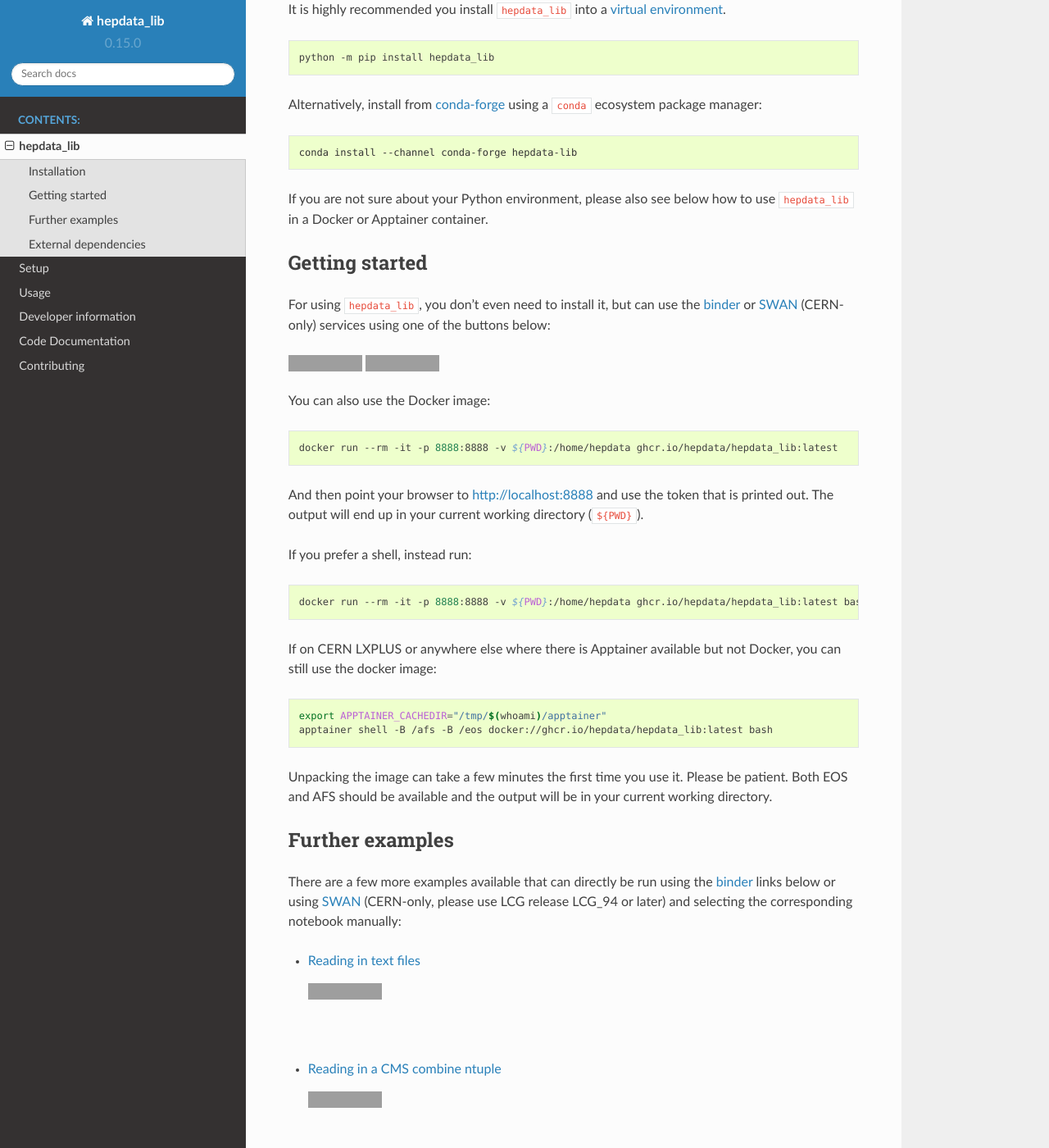
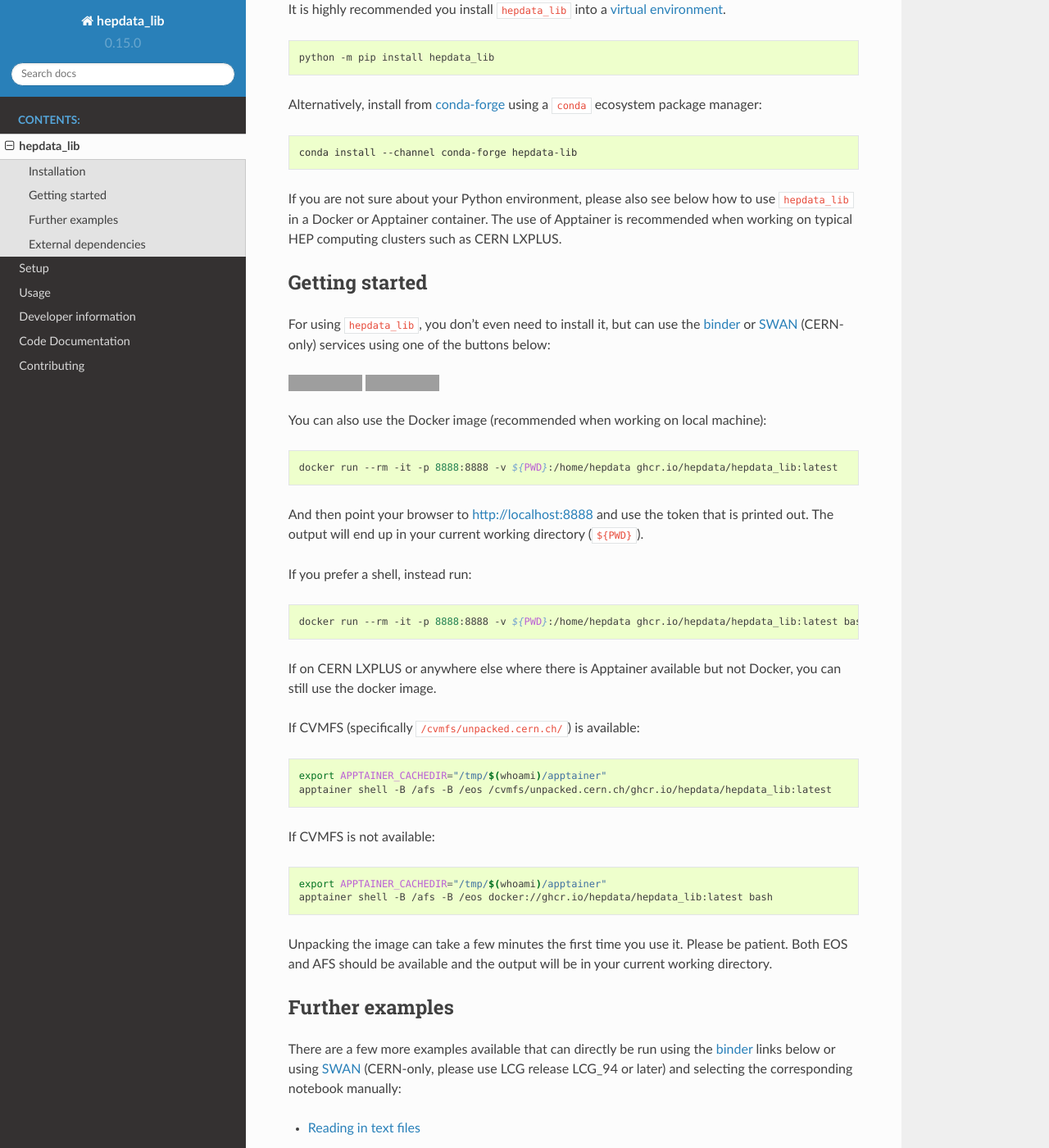
Before and after one commit to HEPData/hepdata_lib, a Sphinx documentation site: the page built from docs/README.rst, in a window 1280 px wide and 1400 px high, scrolled down 404 px. Shown: the whole window at 82% size. Built offline with Sphinx 7.4.7 and the Read the Docs theme 2.0.0, drawn with Linux system fonts in a browser that asks for light colours; grey boxes are pictures that could not be loaded.

Commit message:
Add more details on Apptainer usage to setup/getting started docs (#268)

````diff
--- a/README.md
+++ b/README.md
@@ -29,6 +29,7 @@ conda install --channel conda-forge hepdata-lib
 ```
 
 If you are not sure about your Python environment, please also see below how to use `hepdata_lib` in a Docker or Apptainer container.
+The use of Apptainer is recommended when working on typical HEP computing clusters such as CERN LXPLUS.
 
 ## Getting started
 
@@ -37,7 +38,7 @@ For using `hepdata_lib`, you don't even need to install it, but can use the [bin
 [![Binder](https://mybinder.org/badge.svg)](https://mybinder.org/v2/gh/HEPData/hepdata_lib/main?filepath=examples/Getting_started.ipynb)
 [![SWAN](https://swanserver.web.cern.ch/swanserver/images/badge_swan_white_150.png)](https://cern.ch/swanserver/cgi-bin/go/?projurl=https://github.com/HEPData/hepdata_lib.git)
 
-You can also use the Docker image:
+You can also use the Docker image (recommended when working on local machine):
 
 ```shell
 docker run --rm -it -p 8888:8888 -v ${PWD}:/home/hepdata ghcr.io/hepdata/hepdata_lib:latest
@@ -51,7 +52,16 @@ If you prefer a shell, instead run:
 docker run --rm -it -p 8888:8888 -v ${PWD}:/home/hepdata ghcr.io/hepdata/hepdata_lib:latest bash
 ```
 
-If on CERN LXPLUS or anywhere else where there is Apptainer available but not Docker, you can still use the docker image:
+If on CERN LXPLUS or anywhere else where there is Apptainer available but not Docker, you can still use the docker image.
+
+If CVMFS (specifically `/cvmfs/unpacked.cern.ch/`) is available:
+
+```shell
+export APPTAINER_CACHEDIR="/tmp/$(whoami)/apptainer"
+apptainer shell -B /afs -B /eos /cvmfs/unpacked.cern.ch/ghcr.io/hepdata/hepdata_lib:latest
+```
+
+If CVMFS is not available:
 
 ```shell
 export APPTAINER_CACHEDIR="/tmp/$(whoami)/apptainer"
````
Also changed, not shown: docs/setup.rst (+8 -0 lines).
